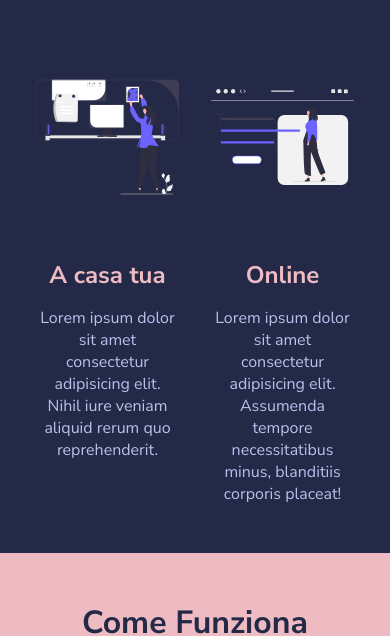
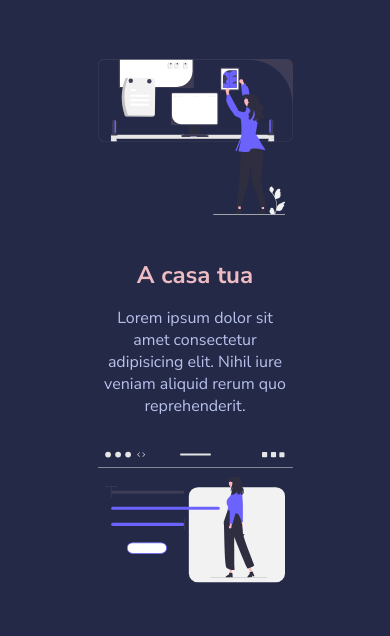
Before and after one commit to MattiaToscano/html-css-resp-wannabe, a plain HTML site: page index.html in a window 390 px wide. Shown: the part 196-832 px from the top of the page. Drawn offline with Linux system fonts and the light colour scheme.

Commit message:
[UPD] Inserita media query per smartphone

```diff
--- a/css/style.css
+++ b/css/style.css
@@ -132,7 +132,52 @@
   @media screen and (max-width:768px){
 
          .container {
-            flex-direction: column;
             max-width: 100%;
         }
     }
+
+    @media screen and (max-width:480px){
+
+
+        .why-us  {
+            background-color: black;
+        }
+
+         .row {
+            flex-direction: column;
+            align-items: center;
+            padding: 0px;
+            margin: 0px;
+            max-width: 100%;
+        }
+
+        .col{
+            padding: 0px;
+            margin: 0px;
+        }
+
+        .col-left{
+            padding: 0px;
+            margin: 0px;
+        }
+
+        .col-right{
+            padding: 0px;
+            margin: 0px;
+        }
+
+        }
+
+        .container {
+            text-align: center;
+            padding: 0;
+            margin: 0;
+        }
+
+
+
+
+
+
+
+    }
```
